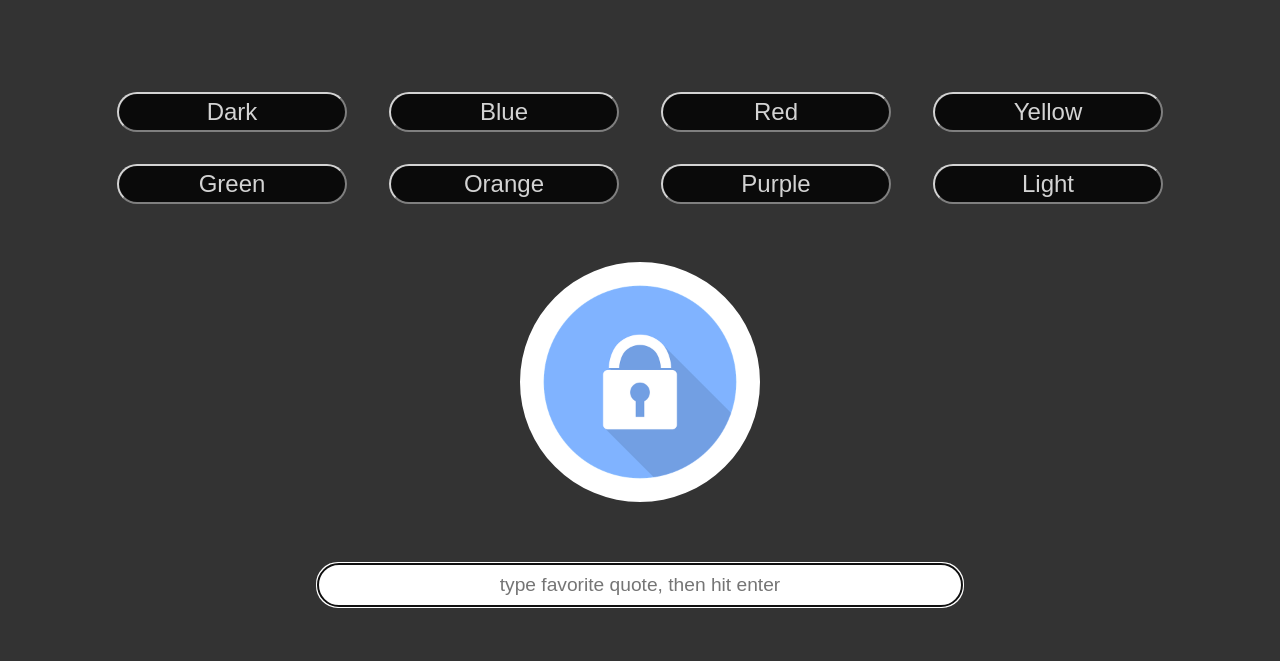
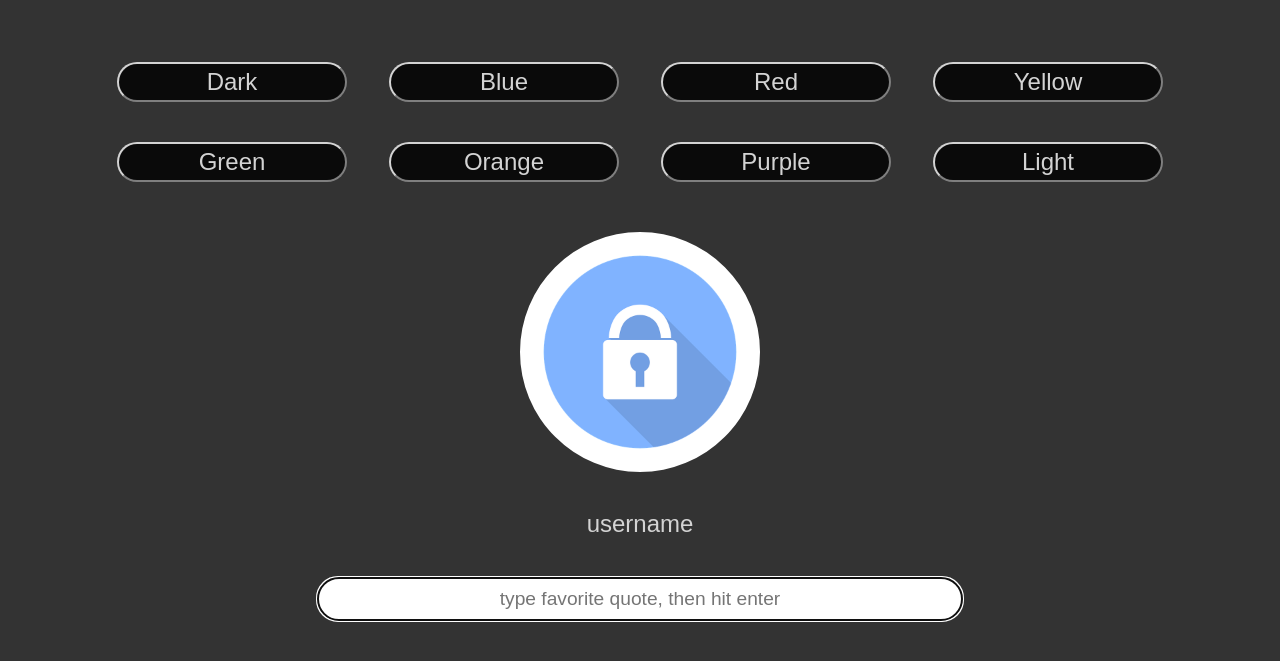
Before and after one commit to GabrielHollberg/startup, a plain HTML site: page html/profile.html in a window 1280 px wide. Shown: the part 79-740 px from the top of the page. Drawn offline with Linux system fonts and the light colour scheme.

Commit message:
Completed the basic login with localStorage

```diff
--- a/css/class.css
+++ b/css/class.css
@@ -4,7 +4,7 @@
     width: 85vw;
     flex-direction: row;
     justify-content: space-around;
-    margin: 2vh;
+    margin-bottom: 5vh;
 }
 
 .checkDiv
@@ -12,13 +12,6 @@
     flex-direction: row;
     justify-content: center;
 }
-
-/*.checkInput
-{
-    height: 2vh;
-    width: 2vh;
-    margin: none;
-}*/
 
 .myButton
 {
--- a/css/id.css
+++ b/css/id.css
@@ -39,7 +39,7 @@
 #profileAnchor
 {
     border-radius: 50%;
-    margin: 5vh;
+    margin: 1vh;
 }
 
 #profilePic
@@ -64,3 +64,8 @@
     font-size: 3em;
     cursor: none;
 }
+
+#username
+{
+    font-size: 1.5em;
+}
--- a/css/main.css
+++ b/css/main.css
@@ -80,7 +80,8 @@ p
 {
     text-align: center;
     cursor: default;
-    margin: 3vw;
+    margin-left: 3vw;
+    margin-right: 3vw;
 }
 
 footer
--- a/html/profile.html
+++ b/html/profile.html
@@ -39,6 +39,7 @@
                 <button type="button" onclick="createColor('rgba(80, 80, 80, 0.6)')">Light</button>
             </div>
             <a id="profileAnchor" href="login.html"><img id="profilePic" src="/images/login.webp"></img></a>
+            <p id="username">username</p>
             <input type="text" id="quoteInput" onkeydown="return createQuote(event)" placeholder="type favorite quote, then hit enter" autocomplete="off" autofocus>
         </main>
 
@@ -46,6 +47,7 @@
 
         <script src="/js/newQuote.js"></script>
         <script src="/js/newColor.js"></script>
+        <script src="/js/usernameUpdate.js"></script>
 
     </body>
 
--- /dev/null
+++ b/js/usernameUpdate.js
@@ -0,0 +1,3 @@
+const myUsername = localStorage.getItem("username") ?? "username";
+
+document.querySelector("#username").innerText = myUsername;
```
Also changed, not shown: html/login.html (+2 -2 lines), js/newUsername.js (added, +13 -0 lines).
